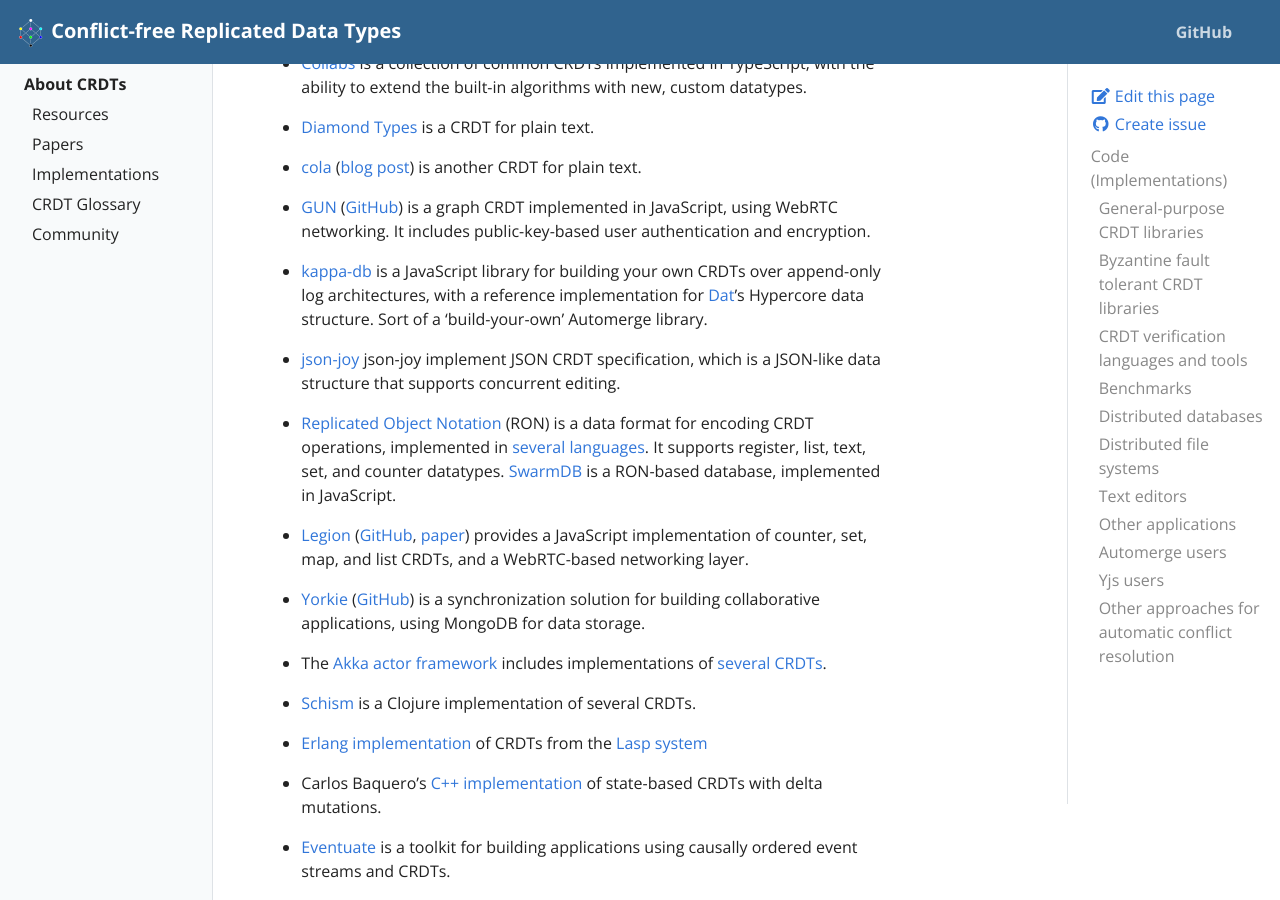
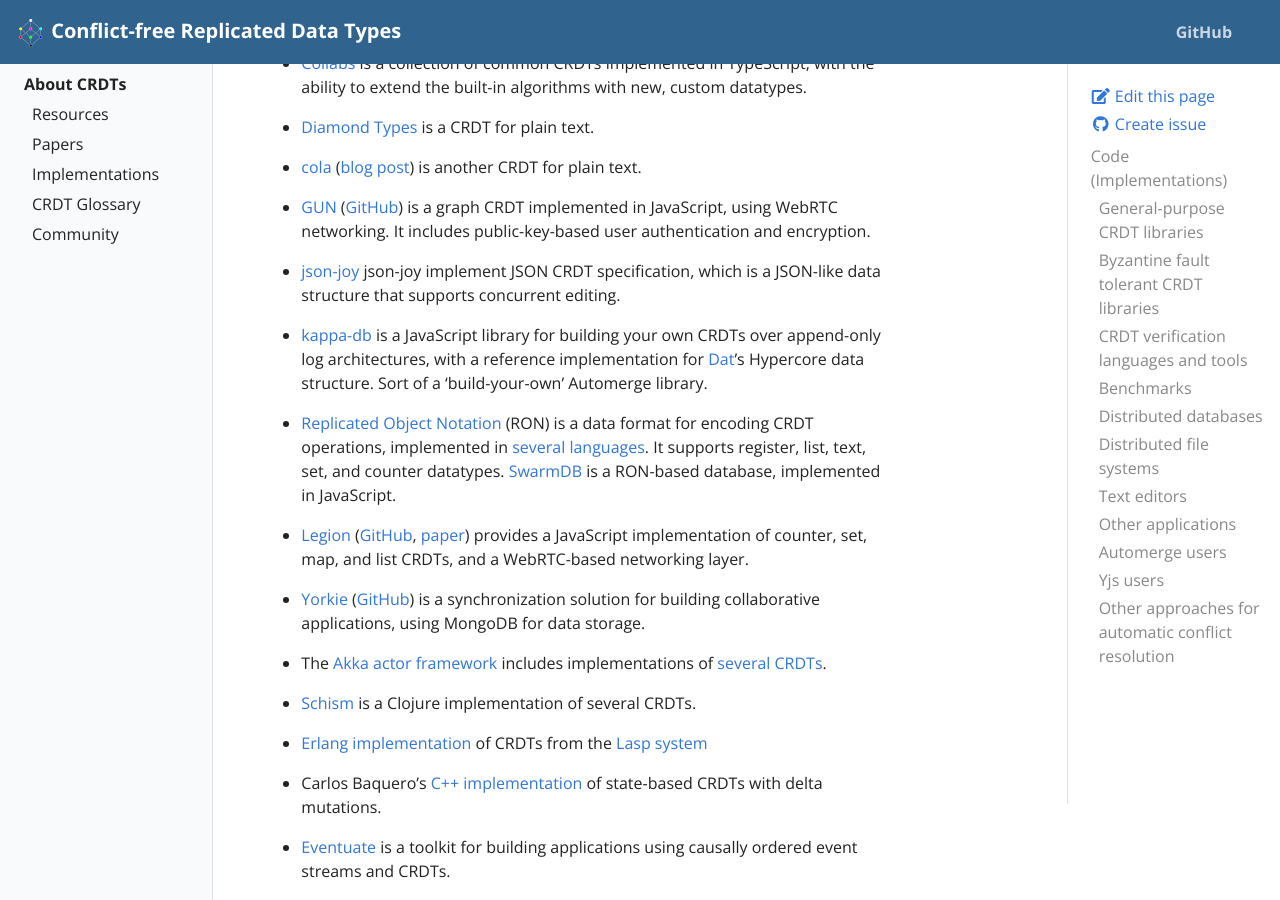
Before and after one commit to ept/crdt-website, a Jekyll site: the page built from pages/implementations.md, in a window 1280 px wide and 900 px high, scrolled down 471 px. Built offline with Jekyll 4.4.1, drawn with Linux system fonts in a browser that asks for light colours.

```diff
--- a/pages/implementations.md
+++ b/pages/implementations.md
@@ -39,9 +39,9 @@ collaborative applications and replicated storage systems:
   is a graph CRDT implemented in JavaScript, using WebRTC networking.
   It includes public-key-based user authentication and encryption.
 
+* [json-joy](https://github.com/streamich/json-joy/) json-joy implement JSON CRDT specification, which is a JSON-like data structure that supports concurrent editing.
+
 * [kappa-db](https://github.com/kappa-db/) is a JavaScript library for building your own CRDTs over append-only log architectures, with a reference implementation for [Dat](https://docs.datproject.org/)'s Hypercore data structure. Sort of a 'build-your-own' Automerge library.
-
-* [json-joy](https://github.com/streamich/json-joy/) json-joy implement JSON CRDT specification, which is a JSON-like data structure that supports concurrent editing.
 
 * [Replicated Object Notation](http://replicated.cc/) (RON) is a data format for
   encoding CRDT operations, implemented in
```
